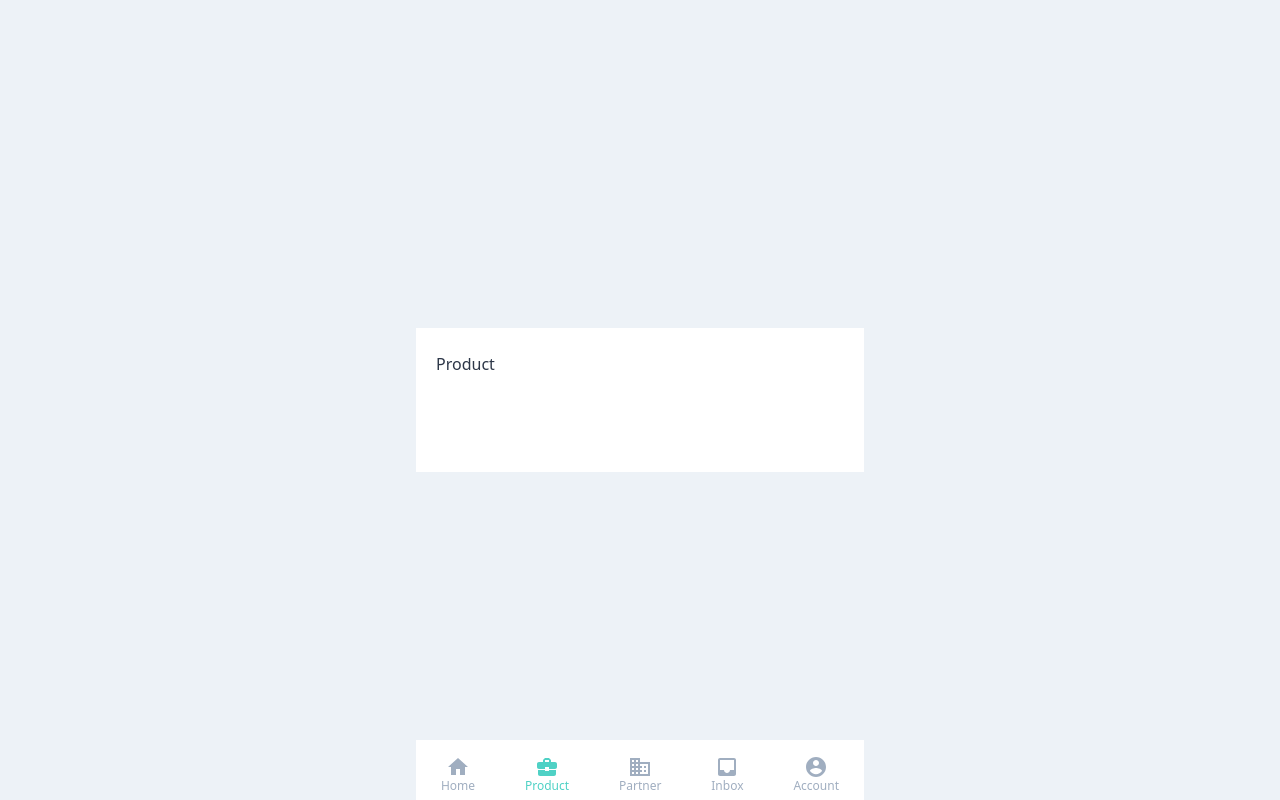
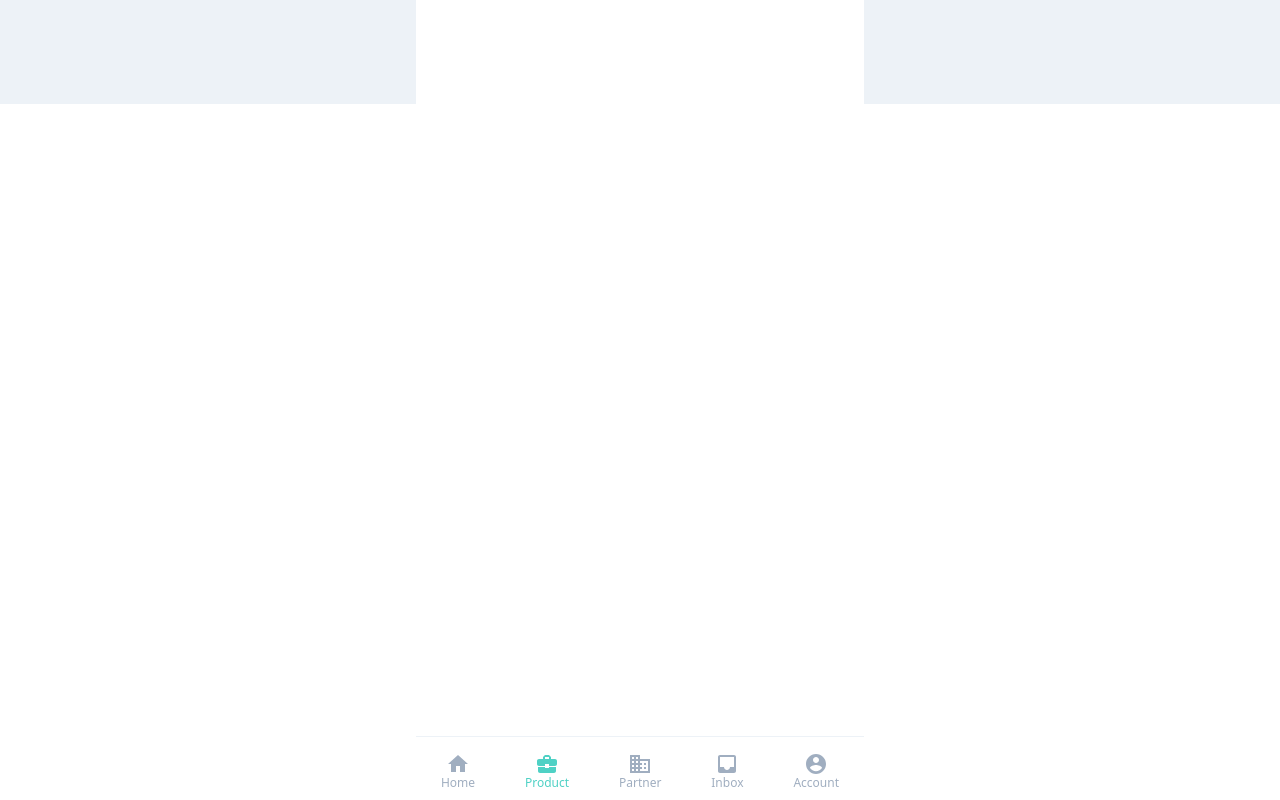
Before and after one commit to madun/sharing-happiness, a Next.js app: page /product in a window 1280 px wide. Built offline with nearby package versions, Linux system fonts and the light colour scheme.

Commit message:
update fix layout

```diff
--- a/components/organisms/LoadingScreen.js
+++ b/components/organisms/LoadingScreen.js
@@ -5,7 +5,10 @@ import plane from "../../assets/lottie/plane-loop.json";
 
 export default function LoadingScreen(props) {
   return (
-    <div className="flex w-full items-center h-screen flex-1 justify-center max-w-md">
+    <div
+      className="flex w-full items-center justify-center max-w-md border"
+      style={{ minHeight: "calc(-4rem + 100vh)" }}
+    >
       <style jsx>
         {`
           .loading {
--- a/components/organisms/Navbar.js
+++ b/components/organisms/Navbar.js
@@ -7,7 +7,7 @@ export default function Navbar() {
   const router = useRouter();
 
   return (
-    <div className="bg-white fixed bottom-0 w-full border-t border-gray-200 flex justify-around max-w-md">
+    <div className="bg-white fixed bottom-0 w-full border-t border-gray-200 flex justify-around max-w-md h-16">
       <Link as="/" href="/">
         <a>
           <ItemNav
--- a/pages/_app.js
+++ b/pages/_app.js
@@ -2,7 +2,7 @@ import "../styles/index.css";
 
 function MyApp({ Component, pageProps }) {
   return (
-    <div className="min-w-screen min-h-screen bg-gray-200 flex items-center justify-center overflow-hidden">
+    <div className="min-w-screen bg-gray-200 flex items-center justify-center overflow-hidden">
       <div className="bg-white text-gray-800 relative flex max-w-md w-full">
         <Component {...pageProps} />
       </div>
--- a/pages/partner/index.js
+++ b/pages/partner/index.js
@@ -1,6 +1,7 @@
 import React, { useState } from "react";
 import BaseLayout from "../../components/layouts/BaseLayout";
 import Head from "next/head";
+import Meta from "../../components/Meta";
 
 export default function index() {
   return (
--- a/pages/product/index.js
+++ b/pages/product/index.js
@@ -8,13 +8,12 @@ export default function index() {
   return (
     <BaseLayout>
       <Meta
-        title="SharingHappiness.org | Product"
-        description="Product description"
-        url="https://sharinghappiness.org/prduct"
+        title="SharingHappiness.org | Social Fundraising Platform"
+        description="Platform penggalangan dana untuk program dan inisiatif sosial dengan lebih mudah"
+        url="https://sharinghappiness.org"
       />
-      <div className="bg-white h-full w-full px-5 pt-6 pb-20 overflow-y-auto">
-        <div className="flex mb-4">Product</div>
-      </div>
+
+      <div className="bg-white h-full w-full px-5 pt-6 pb-20 overflow-y-auto"></div>
     </BaseLayout>
   );
 }
```
